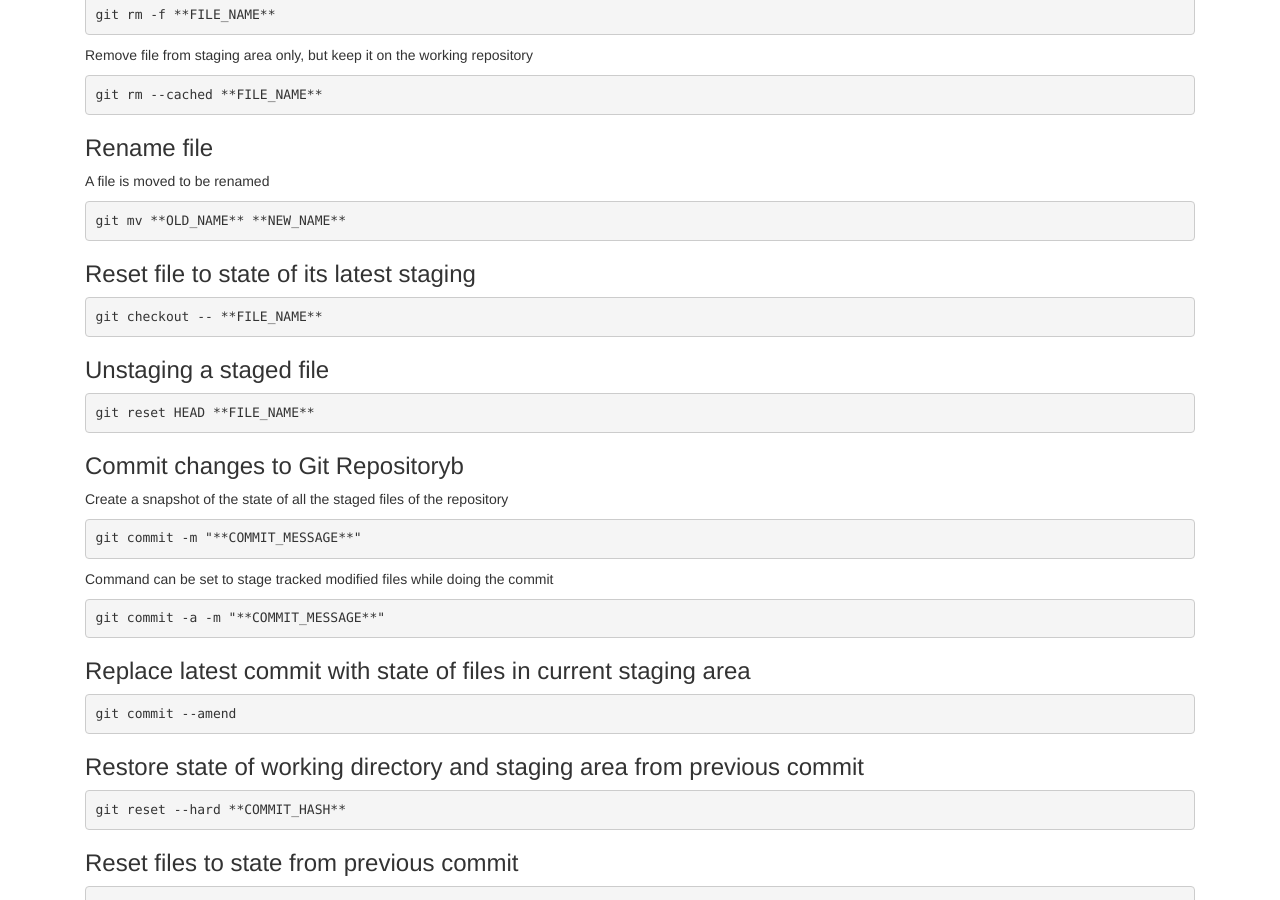
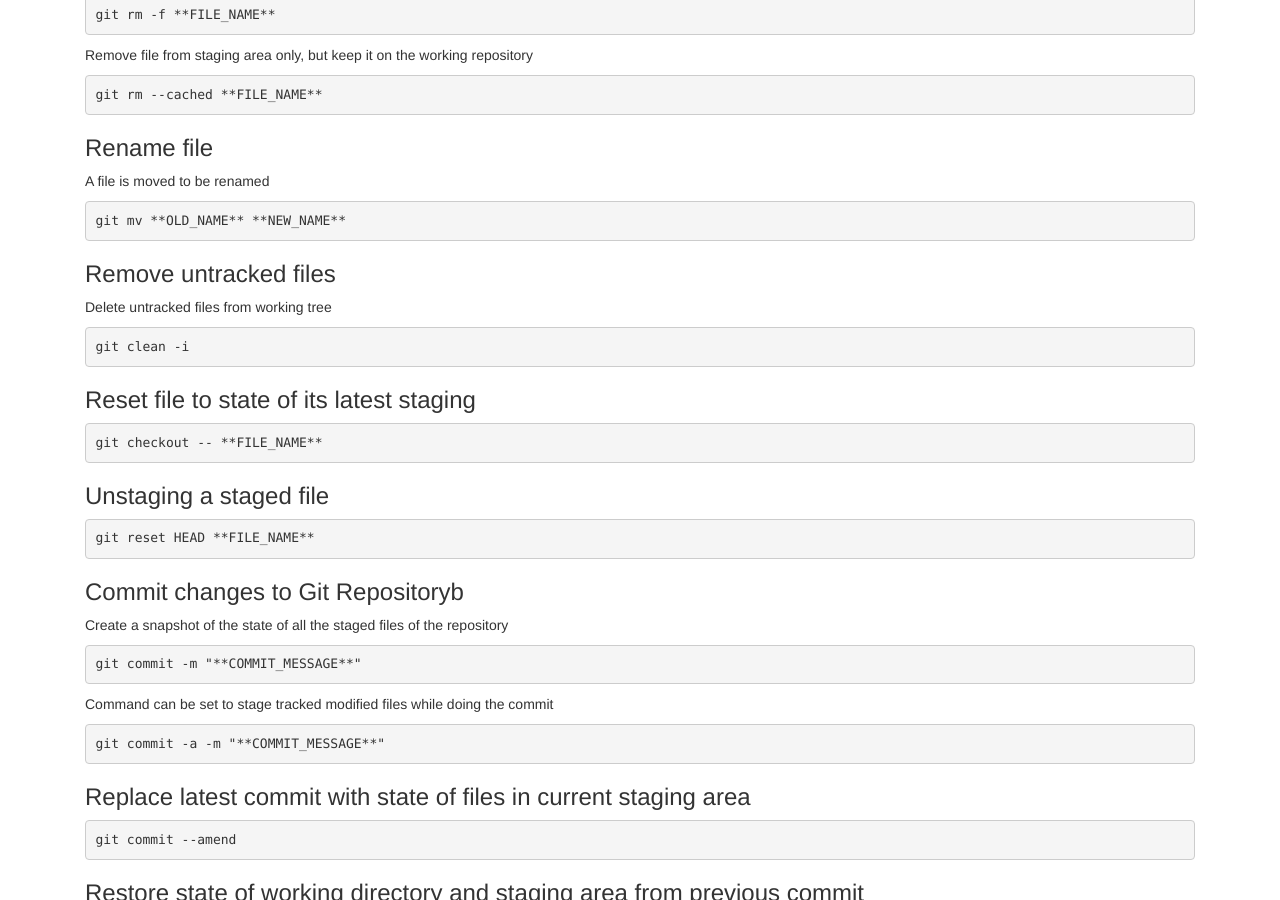
Before and after one commit to PolluxOscarabus/polluxoscarabus.github.io, a Jekyll site: the page built from _articles/Git-Commands.md, in a window 1280 px wide and 900 px high, scrolled down 2548 px. Built offline with Jekyll 4.4.1, drawn with Linux system fonts in a browser that asks for light colours; nearby versions of some CDN libraries; library files that are not in the unit come from our copies.

Commit message:
Add content to git article

````diff
--- a/_articles/Git-Commands.md
+++ b/_articles/Git-Commands.md
@@ -128,6 +128,12 @@ git rm --cached **FILE_NAME**
 A file is moved to be renamed
 ```
 git mv **OLD_NAME** **NEW_NAME**
+```
+
+### Remove untracked files
+Delete untracked files from working tree
+```
+git clean -i
 ```
 
 ### Reset file to state of its latest staging
````
